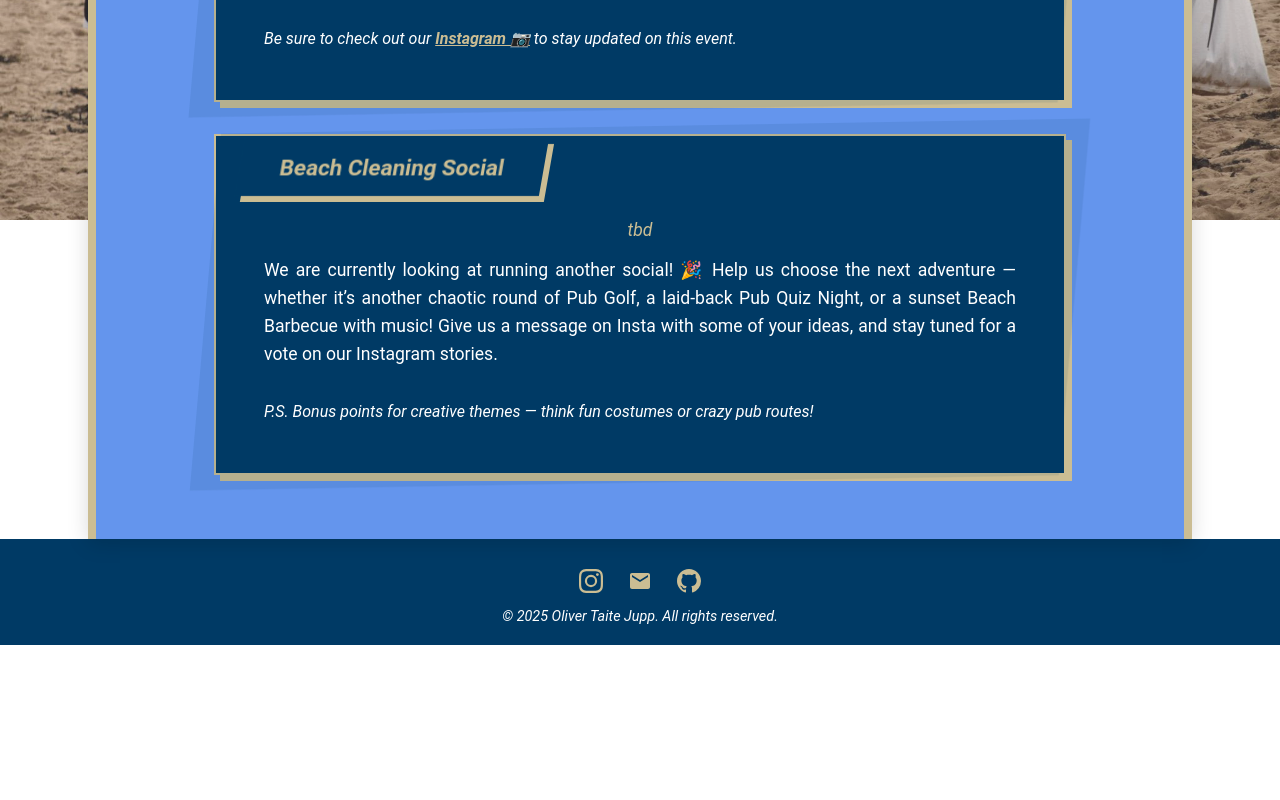
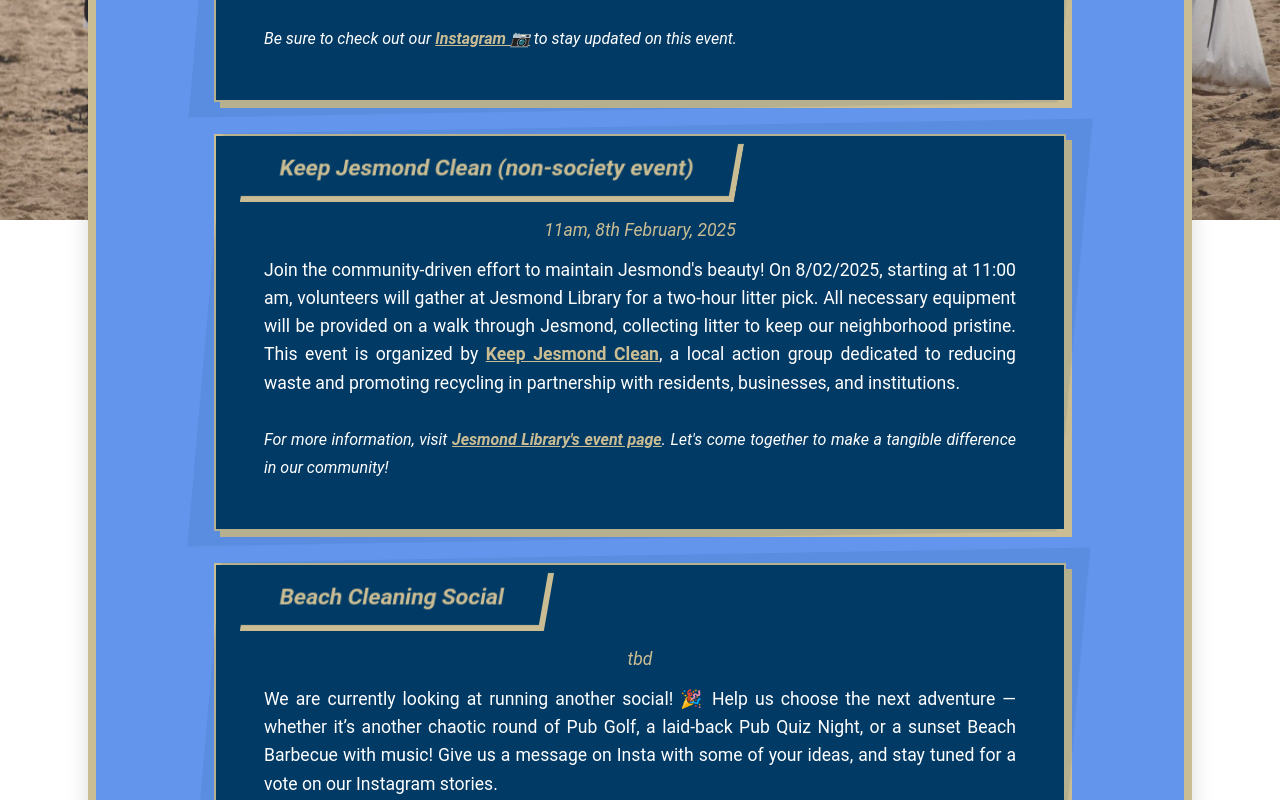
Before and after one commit to Oliver-TJ/beach_clean, a React (Create React App) app: page /whats-on in a window 1280 px wide. Shown: the part 580-1380 px from the top of the page. Before the commit the page ends 1225 px from the top, so only its background shows below. Built offline with nearby package versions, Linux system fonts and the light colour scheme; the HTML template or start-up script is replaced by a standard one.

Commit message:
Updated new cleaning event

```diff
--- a/src/templates/whatsOn.js
+++ b/src/templates/whatsOn.js
@@ -38,6 +38,35 @@ const events = [
                 >
                     Instagram 📷
                 </EventLink> to stay updated on this event.</i>
+            </>
+        )
+    },
+    {
+        title: "Keep Jesmond Clean (non-society event)",
+        date: "11am, 8th February, 2025",
+        description: (
+            <>
+                Join the community-driven effort to maintain Jesmond's beauty! On 8/02/2025, starting at 11:00 am,
+                volunteers will gather at Jesmond Library for a two-hour litter pick. All necessary
+                equipment will be provided on a walk through Jesmond, collecting litter to keep our neighborhood pristine.
+                This event is organized by <EventLink
+                    href="https://www.facebook.com/KeepJesmondClean/"
+                    target="_blank"
+                    rel="noopener noreferrer"
+                >Keep Jesmond Clean</EventLink>, a local action group dedicated to reducing waste
+                and promoting recycling in partnership with residents, businesses, and institutions.
+
+                <br/>
+                <br/>
+
+                <i style={{ fontSize: '1rem' }}>
+                    For more information, visit <EventLink
+                        href="https://jesmondlibrary.org/event/keep-jesmond-clean-litterpick/"
+                        target="_blank"
+                        rel="noopener noreferrer"
+                    >Jesmond Library's event page</EventLink>.
+                    Let's come together to make a tangible difference in our community!
+                </i>
             </>
         )
     },
```
